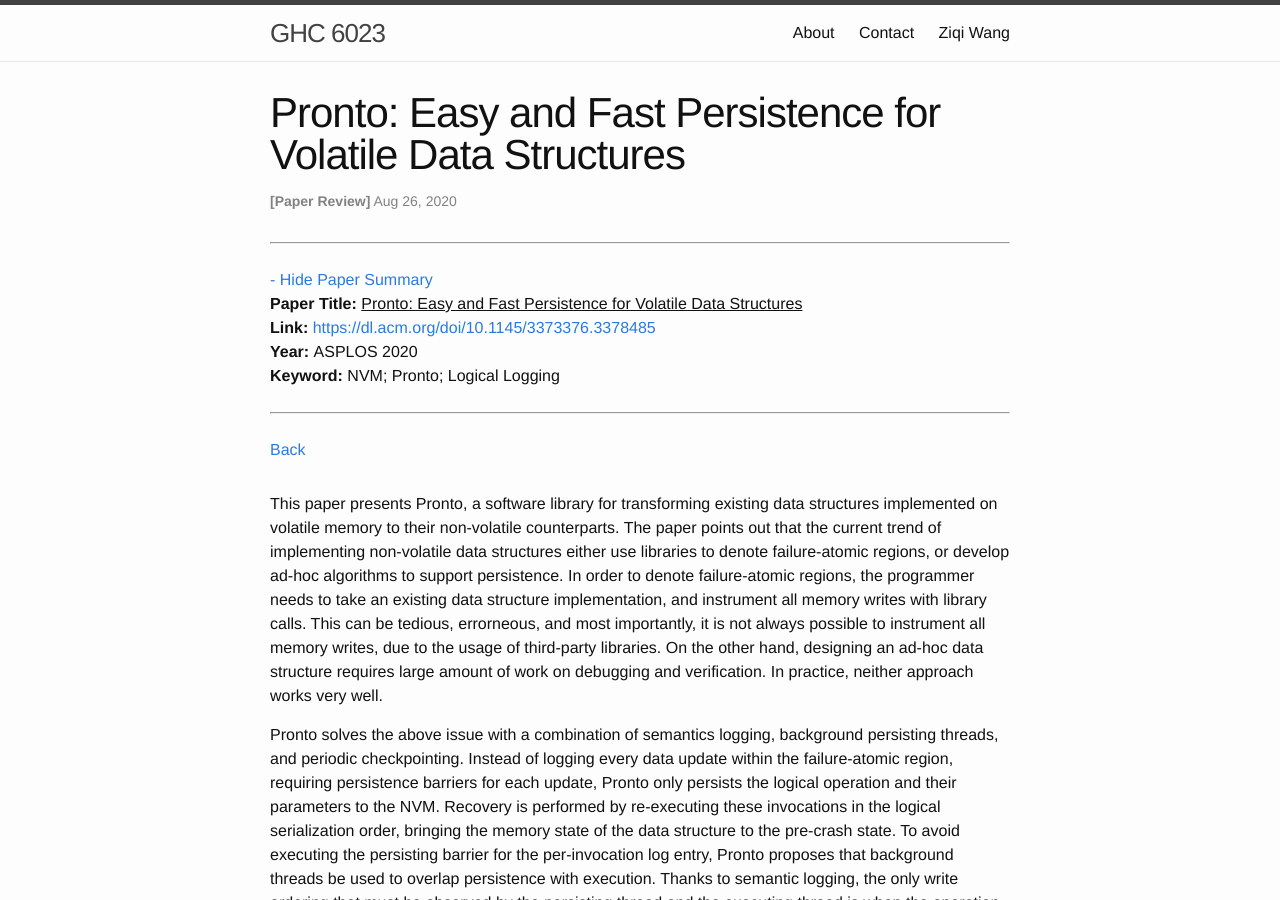
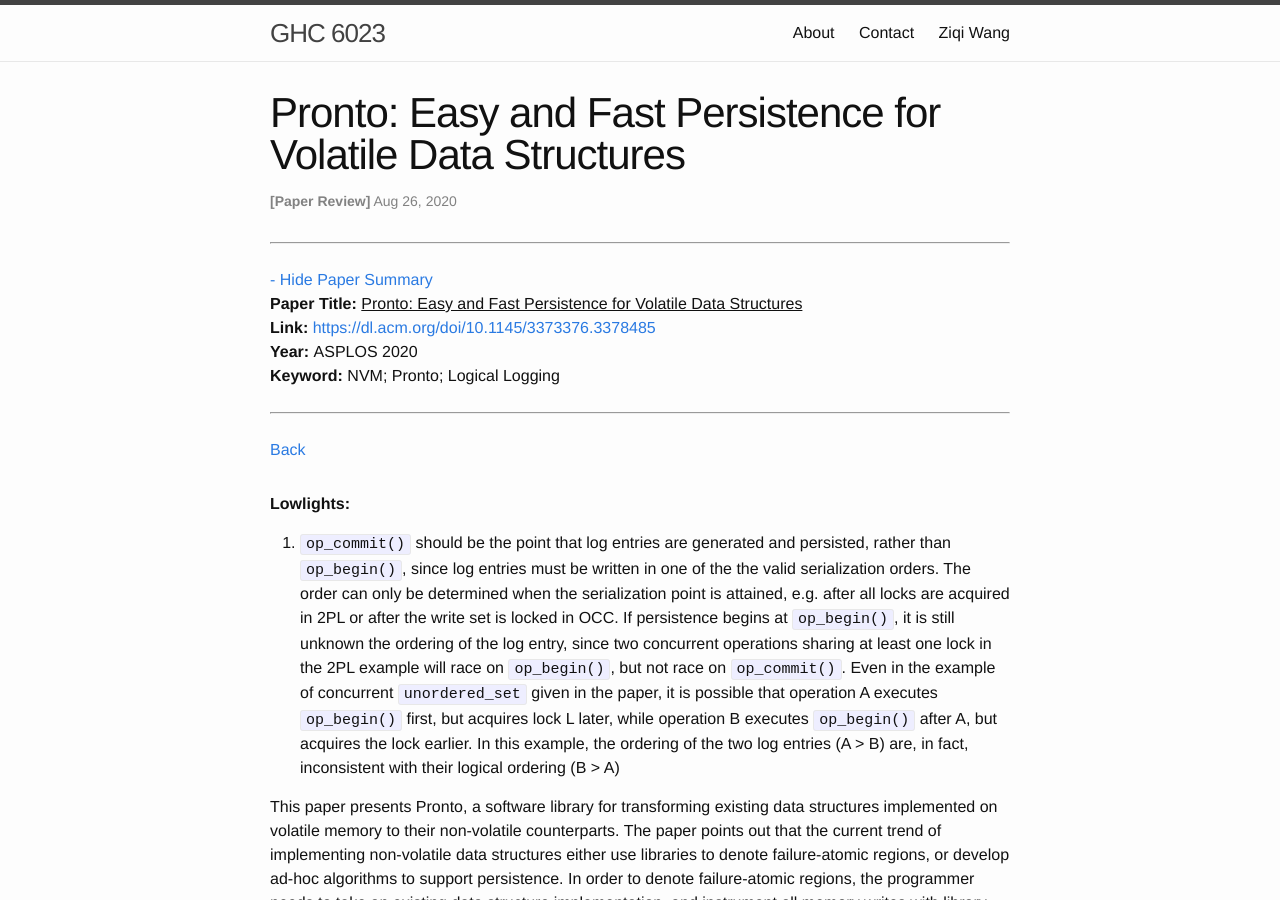
Before and after one commit to wangziqi2013/wangziqi2013.github.io, a Jekyll site: the page built from _posts/2020-08-26-pronto.markdown, in a window 1280 px wide and 900 px high. Built offline with Jekyll 4.4.1, drawn with Linux system fonts in a browser that asks for light colours.

Commit message:
Adding lowlight

```diff
--- a/_posts/2020-08-26-pronto.markdown
+++ b/_posts/2020-08-26-pronto.markdown
@@ -12,6 +12,18 @@ htm_cd:
 htm_cr:
 version_mgmt:
 ---
+
+**Lowlights:**
+
+1. `op_commit()` should be the point that log entries are generated and persisted, rather than `op_begin()`, since log entries
+   must be written in one of the the valid serialization orders. The order can only be determined when the serialization
+   point is attained, e.g. after all locks are acquired in 2PL or after the write set is locked in OCC.
+   If persistence begins at `op_begin()`, it is still unknown the ordering of the log entry, since two concurrent operations
+   sharing at least one lock in the 2PL example will race on `op_begin()`, but not race on `op_commit()`.
+   Even in the example of concurrent `unordered_set` given in the paper, it is possible that operation A executes `op_begin()`
+   first, but acquires lock L later, while operation B executes `op_begin()` after A, but acquires the lock earlier.
+   In this example, the ordering of the two log entries (A > B) are, in fact, inconsistent with their logical ordering
+   (B > A)
 
 This paper presents Pronto, a software library for transforming existing data structures implemented on volatile memory
 to their non-volatile counterparts. The paper points out that the current trend of implementing non-volatile data structures
```
